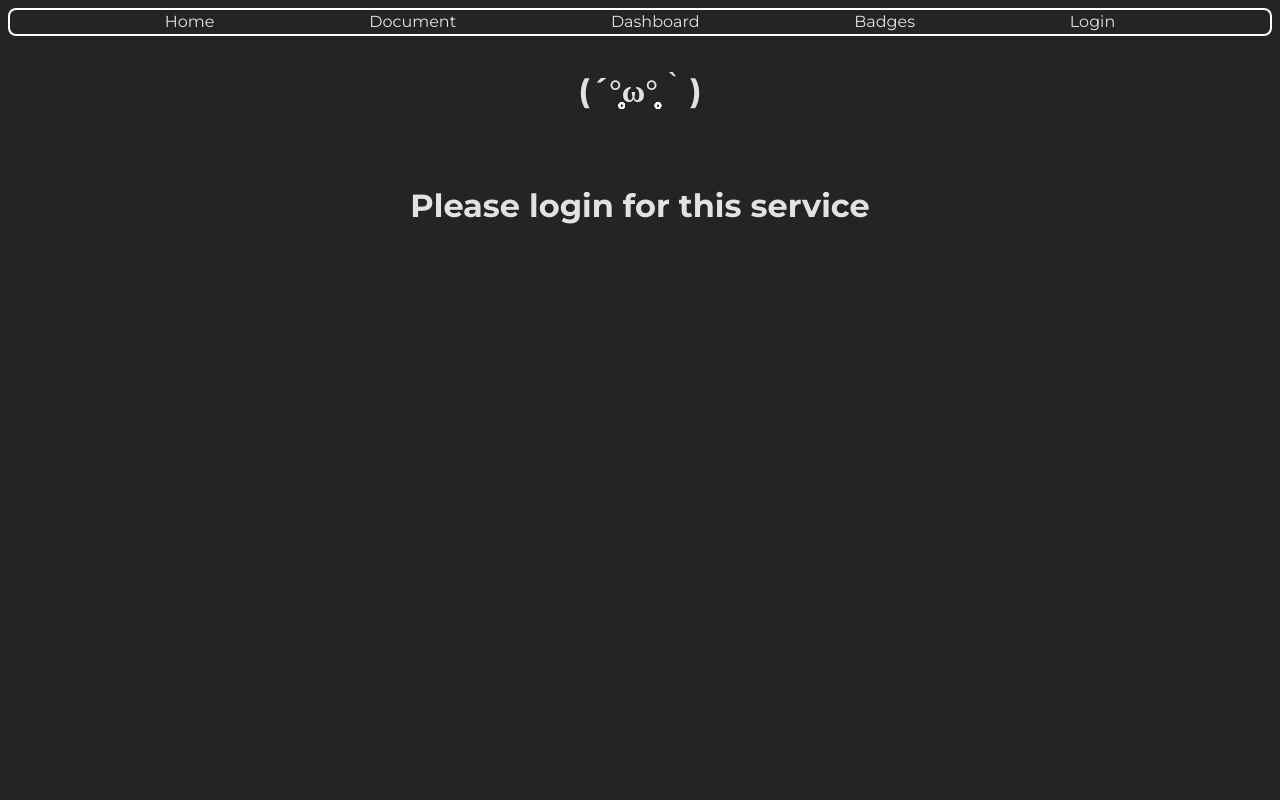
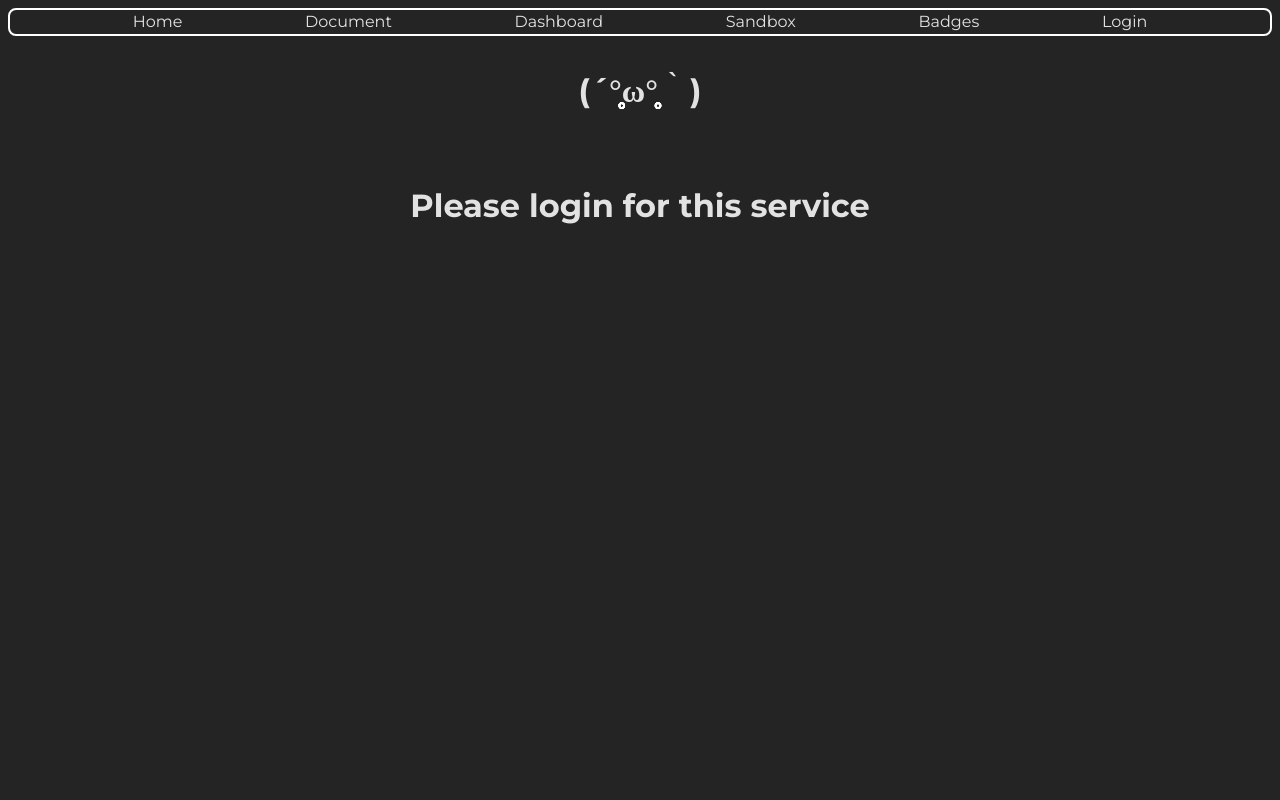
Before and after one commit to insooeric/Sigil, a React (Vite) app: page /dashboard in a window 1280 px wide. Shown: the top 800 px of the page. Built offline with nearby package versions, Linux system fonts and the light colour scheme; no server answers.

Commit message:
adding test page

```diff
--- a/src/components/NavBar.tsx
+++ b/src/components/NavBar.tsx
@@ -86,6 +86,12 @@ const NavBar: React.FC<NavBarProps> = () => {
             <Link to="/dashboard">Dashboard</Link>
           </div>
         </li>
+
+        <li>
+          <div>
+            <Link to="/sandbox">Sandbox</Link>
+          </div>
+        </li>
         <li>
           <div>
             <Link to="/default-badges">Badges</Link>
--- /dev/null
+++ b/src/pages/SandboxPage.tsx
@@ -0,0 +1,17 @@
+import React from "react";
+
+const SandboxPage: React.FC = () => {
+  return (
+    <div className="sandbox-page">
+      Sandbox
+      <div>
+        <img
+          src="https://localhost:32769/api/Badge?user=insooeric&badge=cat%2C%20fullstack%2C%20typescript"
+          alt=""
+        />
+      </div>
+    </div>
+  );
+};
+
+export default SandboxPage;
--- a/src/routes/Router.tsx
+++ b/src/routes/Router.tsx
@@ -7,6 +7,7 @@ import NotFoundPage from "@/pages/NotFoundPage";
 import UnauthorizedPage from "@/pages/UnauthorizedPage";
 import DefaultBadgePage from "@/pages/DefaultBadgePage";
 import DocumentationPage from "@/pages/DocumentationPage";
+import SandboxPage from "@/pages/SandboxPage";
 
 import { RootState } from "@/redux/store";
 import { useSelector } from "react-redux";
@@ -21,7 +22,8 @@ const Router: React.FC = () => {
           <Route path="/" element={<HomePage />} />
           <Route path="*" element={<NotFoundPage />} />
           <Route path="/default-badges" element={<DefaultBadgePage />} />
-          <Route path="document" element={<DocumentationPage />} />
+          <Route path="/document" element={<DocumentationPage />} />
+          <Route path="/sandbox" element={<SandboxPage />} />
           <Route
             path="/dashboard"
             element={user ? <DashboardPage /> : <UnauthorizedPage />}
```
